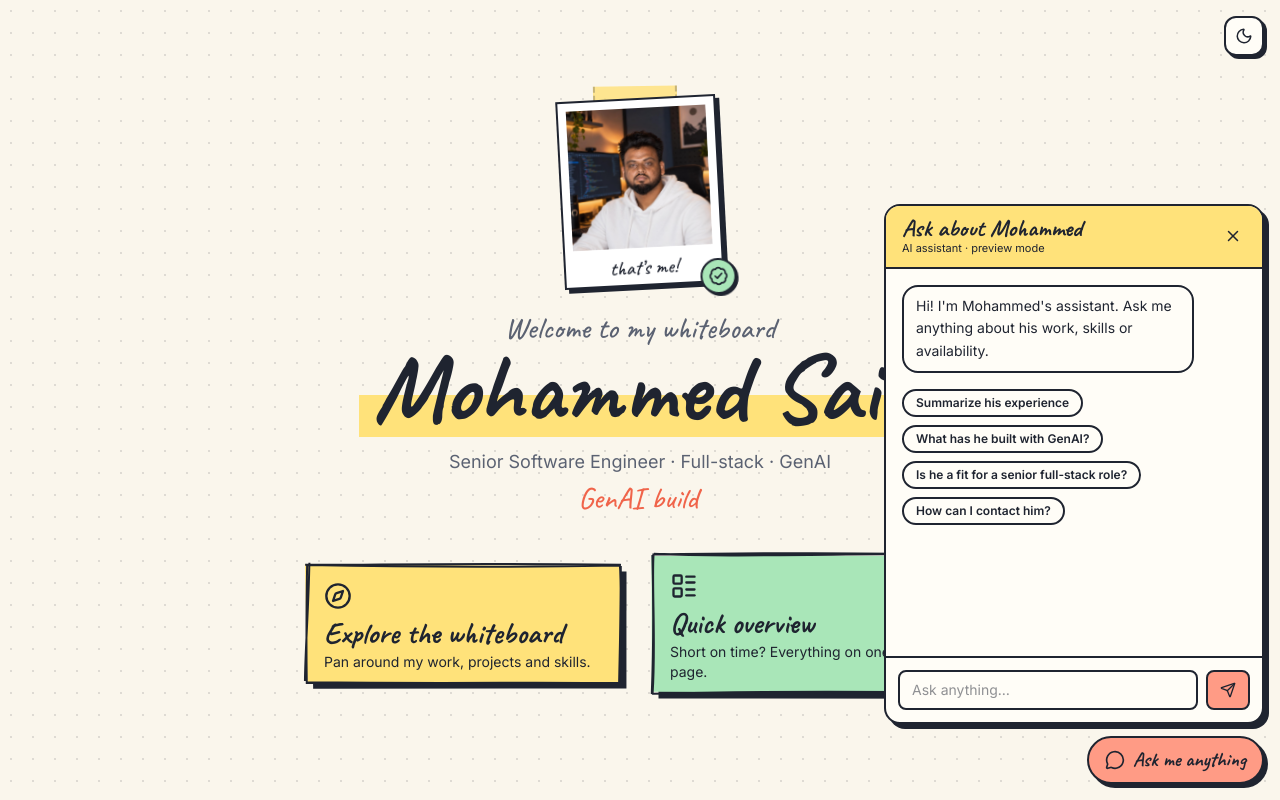
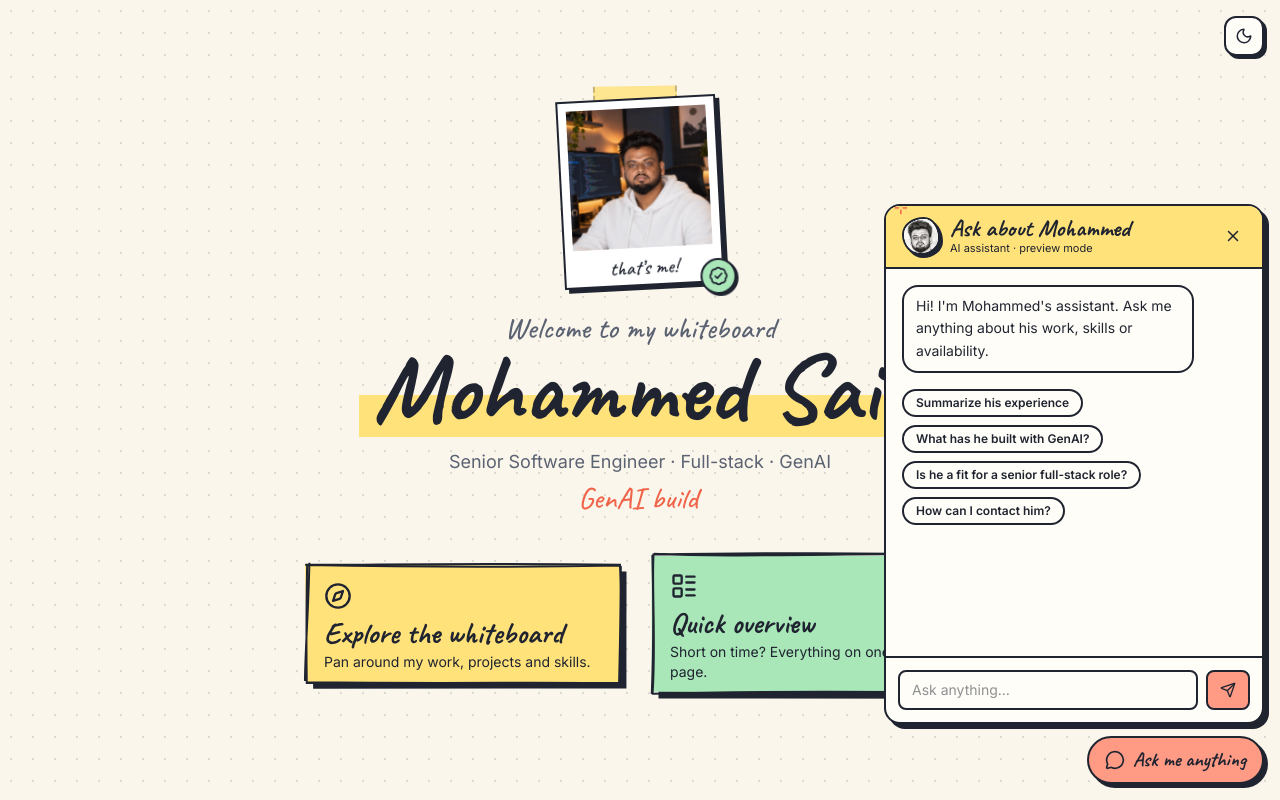
Before and after one commit to mohammedsaif001/interactive-portfolio-ai, a Next.js app: page / in a window 1280 px wide. Both pictures are taken after a click on the button "Ask me anything". Built offline with nearby package versions, Linux system fonts and the light colour scheme.

Commit message:
Draw the chat avatar from the pencil portrait

```diff
--- a/components/chat/ChatWidget.tsx
+++ b/components/chat/ChatWidget.tsx
@@ -3,6 +3,7 @@
 import { useEffect, useRef, useState, type FormEvent } from "react";
 import { MessageCircle, Send, X } from "lucide-react";
 import { profile } from "@/data/profile";
+import { DoodleAvatar } from "@/components/ui/DoodleAvatar";
 import { mockReply, suggestedPrompts } from "@/lib/mockAgent";
 
 type Msg = { role: "user" | "bot"; text: string };
@@ -45,9 +46,12 @@ export function ChatWidget() {
           className="mb-3 flex h-[min(520px,70dvh)] w-[min(380px,calc(100vw-2rem))] flex-col overflow-hidden rounded-2xl border-2 border-ink bg-card shadow-[5px_5px_0_var(--shadow)]"
         >
           <header className="flex items-center justify-between border-b-2 border-ink bg-sun px-4 py-2.5">
-            <div>
-              <p className="font-hand text-2xl font-bold leading-none">Ask about {profile.name.split(" ")[0]}</p>
-              <p className="text-[11px]">AI assistant · preview mode</p>
+            <div className="flex items-center gap-2.5">
+              <DoodleAvatar size={38} />
+              <div>
+                <p className="font-hand text-2xl font-bold leading-none">Ask about {profile.name.split(" ")[0]}</p>
+                <p className="text-[11px]">AI assistant · preview mode</p>
+              </div>
             </div>
             <button onClick={() => setOpen(false)} aria-label="Close chat" className="rounded-md p-1 hover:bg-ink/10">
               <X size={18} />
--- a/components/ui/DoodleAvatar.tsx
+++ b/components/ui/DoodleAvatar.tsx
@@ -1,37 +1,19 @@
 /**
- * A pencil-sketch version of the portrait, used as the logo in every header.
- * The sketch is a mask (public/mohammed-saif-sketch.png), so the strokes are painted in the theme's
- * ink colour and stay readable in both the paper and the dark theme.
+ * The hand-drawn portrait, used as the logo in every header. It sits on its own paper-coloured
+ * tile inside a wobbly blob frame, so it looks right on both the paper and the dark theme.
  */
 export function DoodleAvatar({ size = 48, className = "" }: { size?: number; className?: string }) {
-  const mask = "url(/mohammed-saif-sketch.png)";
   return (
-    <span
-      role="img"
-      aria-label="Sketch portrait of Mohammed Saif"
-      className={`relative inline-block shrink-0 ${className}`}
-      style={{ width: size, height: size }}
-    >
-      {/* hand-drawn blob frame: uneven radii so it never looks like a perfect circle */}
+    <span className={`relative inline-block shrink-0 ${className}`} style={{ width: size, height: size }}>
       <span
-        className="absolute inset-0 overflow-hidden border-2 border-ink shadow-[3px_3px_0_var(--shadow)]"
-        style={{ borderRadius: "58% 42% 52% 48% / 46% 56% 44% 54%", background: "var(--yellow)" }}
+        className="absolute inset-0 overflow-hidden border-2 border-ink bg-white shadow-[3px_3px_0_var(--shadow)]"
+        style={{ borderRadius: "58% 42% 52% 48% / 46% 56% 44% 54%" }}
       >
-        <span
-          className="block h-full w-full"
-          style={{
-            backgroundColor: "var(--ink)",
-            WebkitMaskImage: mask,
-            maskImage: mask,
-            WebkitMaskSize: "cover",
-            maskSize: "cover",
-            WebkitMaskPosition: "center",
-            maskPosition: "center",
-          }}
-        />
+        {/* eslint-disable-next-line @next/next/no-img-element */}
+        <img src="/mohammed-doodle.webp" alt="Pencil sketch portrait of Mohammed Saif" width={size} height={size} className="h-full w-full object-cover" />
       </span>
       {/* little doodle sparkle on the corner */}
-      <svg aria-hidden viewBox="0 0 24 24" width={size * 0.36} height={size * 0.36} className="float absolute -right-1.5 -top-2 text-accent" fill="none" stroke="currentColor" strokeWidth="2.6" strokeLinecap="round">
+      <svg aria-hidden viewBox="0 0 24 24" width={size * 0.36} height={size * 0.36} className="float absolute -left-2 -top-2.5 text-accent" fill="none" stroke="currentColor" strokeWidth="2.6" strokeLinecap="round">
         <path d="M12 2v6M12 16v6M2 12h6M16 12h6" />
       </svg>
     </span>
```
Also changed, not shown: public/mohammed-doodle.webp (added), public/mohammed-saif-sketch.png (deleted).
